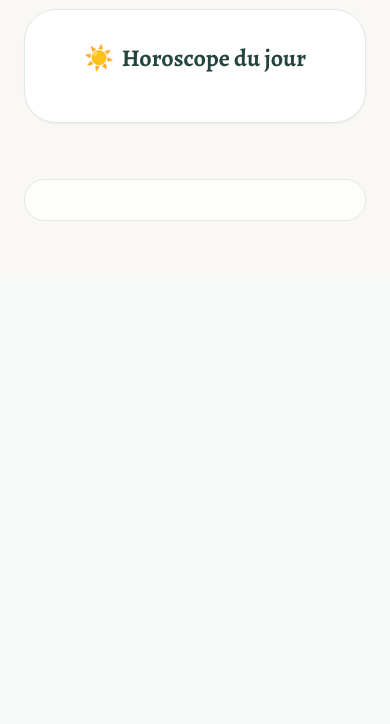
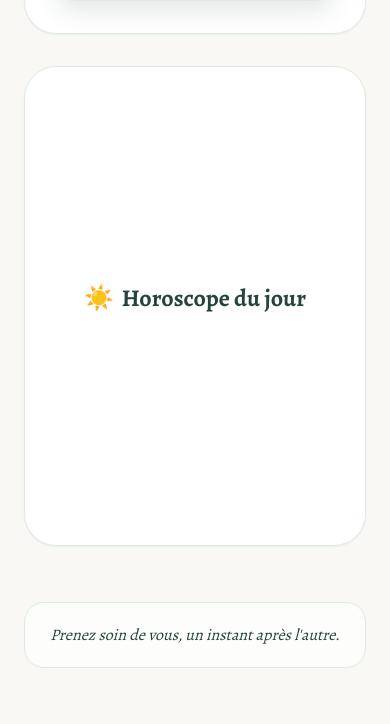
Before and after one commit to Lauure-28/Isa-Zen, a Flask app: template templates/index.html in a window 390 px wide. Shown: the part 1759-2483 px from the top of the page. Before the commit the page ends 1980 px from the top, so only its background shows below. Run offline with Flask 3, Linux system fonts and the light colour scheme; the template is opened without the code that fills it, so the values that code supplies are empty; some libraries are stand-ins or nearby versions.

Commit message:
Update index.html

```diff
--- a/templates/index.html
+++ b/templates/index.html
@@ -44,16 +44,16 @@
     .serif { font-family: "Alegreya", serif; }
     .font-comfortaa { font-family: "Comfortaa", cursive, sans-serif !important; }
 
-    /* Overlay d'origine Canva pour l'image d'en-tête */
-    .hero-image-wrap::after {
-      position: absolute;
-      inset: 0;
-      background: linear-gradient(90deg, rgba(25, 58, 48, 0.76) 0%, rgba(25, 58, 48, 0.33) 62%, rgba(25, 58, 48, 0.08) 100%);
-      content: "";
+    /* Hero Bannière avec Image Zen en fond */
+    .hero-container {
+      background-image: linear-gradient(90deg, rgba(25, 58, 48, 0.85) 0%, rgba(25, 58, 48, 0.45) 60%, rgba(25, 58, 48, 0.15) 100%),
+                        url('https://images.unsplash.com/photo-1545232979-fbf34fe378a8?auto=format&fit=crop&w=1400&q=80');
+      background-size: cover;
+      background-position: center;
     }
 
-    /* Header sur une seule ligne */
-    .canva-header-container {
+    /* En-tête sur une ligne */
+    .header-line {
       display: flex !important;
       flex-direction: row !important;
       align-items: center !important;
@@ -62,7 +62,7 @@
       width: 100% !important;
     }
 
-    /* Bandeau d'information supérieur */
+    /* Bandeau info supérieur */
     .top-info-bar {
       font-family: "Comfortaa", cursive, sans-serif;
       display: flex;
@@ -82,7 +82,7 @@
       font-weight: 600;
     }
 
-    /* Layout principal avec la bibliothèque à gauche */
+    /* Layout principal */
     .layout-principal {
       display: flex;
       flex-direction: row;
@@ -140,7 +140,7 @@
       margin: 6px 0;
     }
 
-    /* Carte Oracle interactive */
+    /* Carte Oracle */
     .oracle-flip-container {
       perspective: 1000px;
       width: 100%;
@@ -257,26 +257,26 @@
       }
     }
   </style>
-  <script src="/_sdk/b3bf9e8ac58e6ad6.data_sdk.js" type="text/javascript"></script>
-  <script src="/_sdk/2cfae6c35b9820dc.resizing_sdk.js" type="text/javascript"></script>
  </head>
- <body data-template-id="__page-root">
+ <body>
   <div class="site-shell">
 
+   <!-- En-tête -->
    <header class="w-full px-5 pt-5 sm:px-8 lg:px-12">
-    <div data-template-id="header-panel" class="canva-header-container mx-auto rounded-full px-6 py-3.5 bg-white/80 backdrop-blur-md shadow-sm border border-[#dcebe2]">
+    <div class="header-line mx-auto rounded-full px-6 py-3.5 bg-white/80 backdrop-blur-md shadow-sm border border-[#dcebe2]">
      <div class="flex items-center gap-3 shrink-0">
-      <div class="flex h-10 w-10 items-center justify-center rounded-full bg-[#dcebe2] text-[#537e6d]" aria-hidden="true">
+      <div class="flex h-10 w-10 items-center justify-center rounded-full bg-[#dcebe2] text-[#537e6d]">
        <i data-lucide="leaf" class="h-5 w-5"></i>
       </div>
-      <p data-template-id="site-name" class="canva-text serif m-0 font-bold text-xl tracking-wide text-[#24443d]">ISA-ZEN</p>
+      <p class="serif m-0 font-bold text-xl tracking-wide text-[#24443d]">ISA-ZEN</p>
      </div>
-     <p data-template-id="header-note" class="canva-text m-0 text-right text-sm sm:text-base font-medium text-[#537e6d] shrink-0 ml-4">Des créateurs pour accompagner ton chemin</p>
+     <p class="m-0 text-right text-sm sm:text-base font-medium text-[#537e6d] shrink-0 ml-4">Des créateurs pour accompagner ton chemin</p>
     </div>
    </header>
 
    <div class="layout-principal mt-6">
 
+    <!-- Sidebar -->
     <aside class="sidebar-gauche">
         <h2 class="serif text-2xl font-bold mb-5 text-[#24443d] flex items-center gap-2">
             <i data-lucide="library" class="h-6 w-6 text-[#537e6d]"></i> Bibliothèque
@@ -311,9 +311,11 @@
         {% endfor %}
     </aside>
 
+    <!-- Contenu Droite -->
     <div class="contenu-droite">
      <main>
 
+      <!-- Bandes d'informations supérieures -->
       <div class="top-info-bar mx-auto max-w-6xl">
         <span>📅 Nous sommes le <strong id="date-fr">Chargement...</strong></span>
         <span>•</span>
@@ -322,27 +324,27 @@
         <span>🔮 Phase Lunaire : <strong id="lune-info" class="text-[#537e6d]">Pleine Lune</strong></span>
       </div>
 
+      <!-- Bannière Hero en dur -->
       <section class="w-full pb-14 pt-2">
-       <div class="relative mx-auto max-w-6xl overflow-hidden rounded-[2rem] shadow-[0_20px_55px_rgba(34,68,57,0.16)] bg-[#24443d]">
-        <div class="hero-image-wrap absolute inset-0">
-         <img data-template-id="hero-image" class="canva-image h-full w-full object-cover" loading="lazy">
-        </div>
-        <div class="relative z-10 flex min-h-[30rem] max-w-2xl flex-col justify-center px-7 py-14 sm:px-12 lg:min-h-[33rem] lg:px-16 text-white">
-         <p data-template-id="hero-kicker" class="canva-text reveal mb-4 inline-flex w-fit rounded-full px-4 py-2 font-semibold tracking-wide text-sm"></p>
-         <h1 data-template-id="hero-title" class="canva-text serif reveal reveal-delay-1 m-0 max-w-xl font-bold text-4xl sm:text-5xl leading-tight"></h1>
-         <p data-template-id="hero-copy" class="canva-text reveal reveal-delay-2 mt-6 max-w-lg leading-relaxed text-emerald-100"></p>
-         <div class="reveal reveal-delay-3 mt-8">
-          <button id="explore-button" data-template-id="explore-button" class="canva-button inline-flex items-center gap-2 rounded-full px-6 py-3.5 font-semibold shadow-lg transition" type="button">
-           <span data-template-id="explore-button-label" class="canva-text"></span> <i data-lucide="arrow-down" class="h-4 w-4" aria-hidden="true"></i>
+       <div class="hero-container relative mx-auto max-w-6xl overflow-hidden rounded-[2rem] shadow-[0_20px_55px_rgba(34,68,57,0.16)] text-white">
+        <div class="relative z-10 flex min-h-[30rem] max-w-2xl flex-col justify-center px-7 py-14 sm:px-12 lg:min-h-[33rem] lg:px-16">
+         <p class="mb-4 inline-flex w-fit rounded-full bg-white/20 px-4 py-2 font-semibold tracking-wide text-sm">À TON RYTHME</p>
+         <h1 class="serif m-0 max-w-xl font-bold text-4xl sm:text-5xl leading-tight">Trouve la voix qui t’accompagne aujourd’hui.</h1>
+         <p class="mt-6 max-w-lg leading-relaxed text-emerald-100">Explore des univers de méditation, de guidance, d'hypnose et de développement personnel, choisis selon ce dont tu as besoin maintenant.</p>
+         <div class="mt-8">
+          <button id="explore-button" class="inline-flex items-center gap-2 rounded-full px-6 py-3.5 font-semibold shadow-lg transition bg-[#f4ddc6] text-[#24443d] hover:bg-[#e6ccb2]" type="button">
+           <span>Explorer les créateurs</span> <i data-lucide="arrow-down" class="h-4 w-4"></i>
           </button>
          </div>
         </div>
        </div>
       </section>
 
+      <!-- Oracle & Horoscope -->
       <section id="creators" class="w-full pb-14">
        <div class="mx-auto max-w-6xl grid grid-cols-1 lg:grid-cols-2 gap-8 items-start">
 
+        <!-- Carte Oracle -->
         <div class="rounded-[2rem] bg-white p-8 shadow-sm border border-[#dcebe2] text-center">
          <h2 class="serif text-2xl font-bold mb-6 text-[#24443d]">☽ Énergie du jour ☾</h2>
 
@@ -364,7 +366,8 @@
          </div>
         </div>
 
-        <div class="rounded-[2rem] bg-white p-8 shadow-sm border border-[#dcebe2] h-full text-center flex flex-col justify-center items-center">
+        <!-- Horoscope Centré en Comfortaa -->
+        <div class="rounded-[2rem] bg-white p-8 shadow-sm border border-[#dcebe2] h-full text-center flex flex-col justify-center items-center min-h-[480px]">
          <h3 class="serif text-2xl font-bold mb-4 text-[#24443d] flex items-center justify-center gap-2">
           <span>☀️</span> Horoscope du jour
          </h3>
@@ -379,8 +382,8 @@
      </main>
 
      <footer class="w-full pb-8">
-      <div data-template-id="footer-panel" class="canva-footer mx-auto max-w-6xl rounded-[1.25rem] px-6 py-5 text-center bg-white/70 border border-[#dcebe2]">
-       <p data-template-id="footer-message" class="canva-text serif m-0 italic text-[#24443d]"></p>
+      <div class="mx-auto max-w-6xl rounded-[1.25rem] px-6 py-5 text-center bg-white/70 border border-[#dcebe2]">
+       <p class="serif m-0 italic text-[#24443d]">Prenez soin de vous, un instant après l'autre.</p>
       </div>
      </footer>
     </div>
@@ -395,7 +398,6 @@
    </div>
   </div>
 
-  <script src="/_sdk/0aac212797dcb9a6.editing_sdk.js"></script>
   <script>
     document.addEventListener("DOMContentLoaded", function () {
       lucide.createIcons();
```
